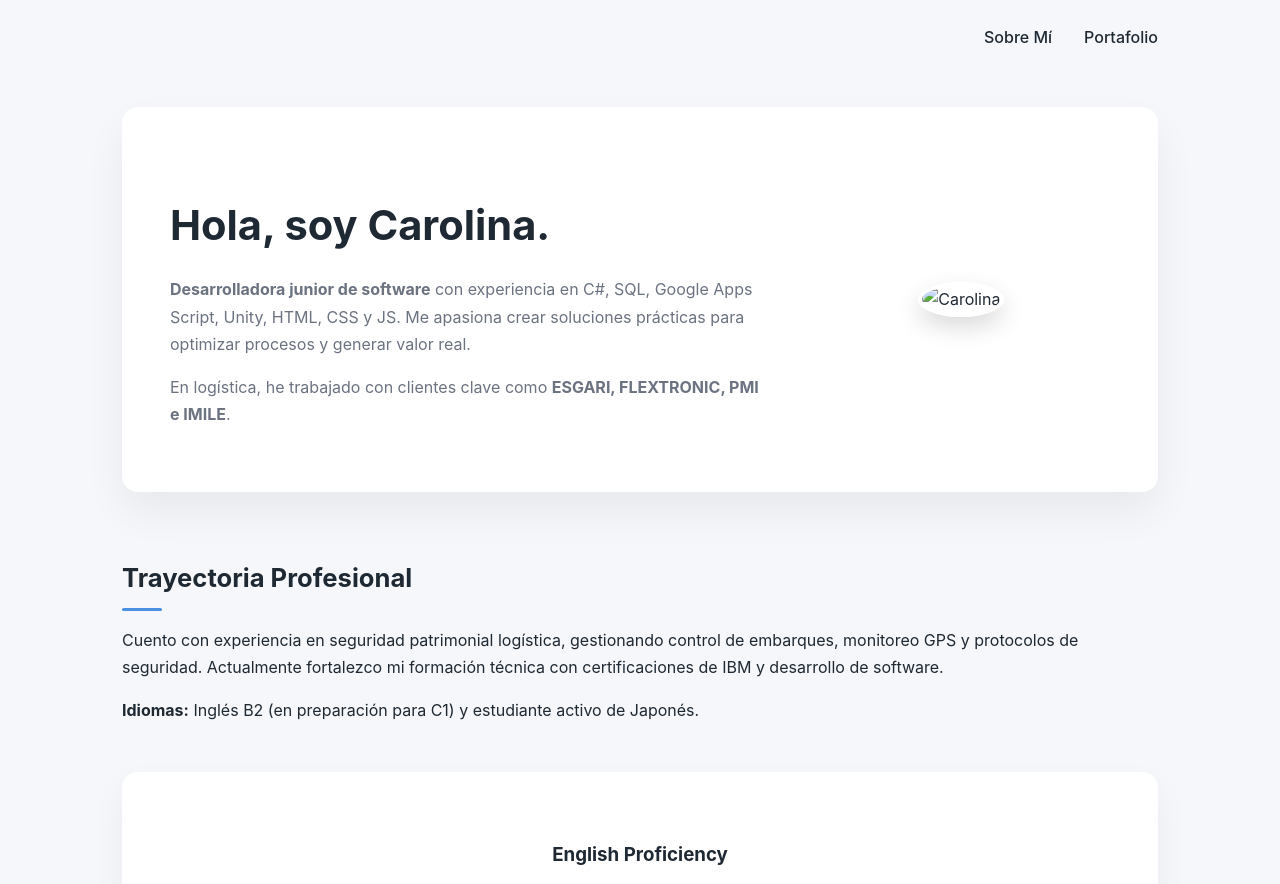
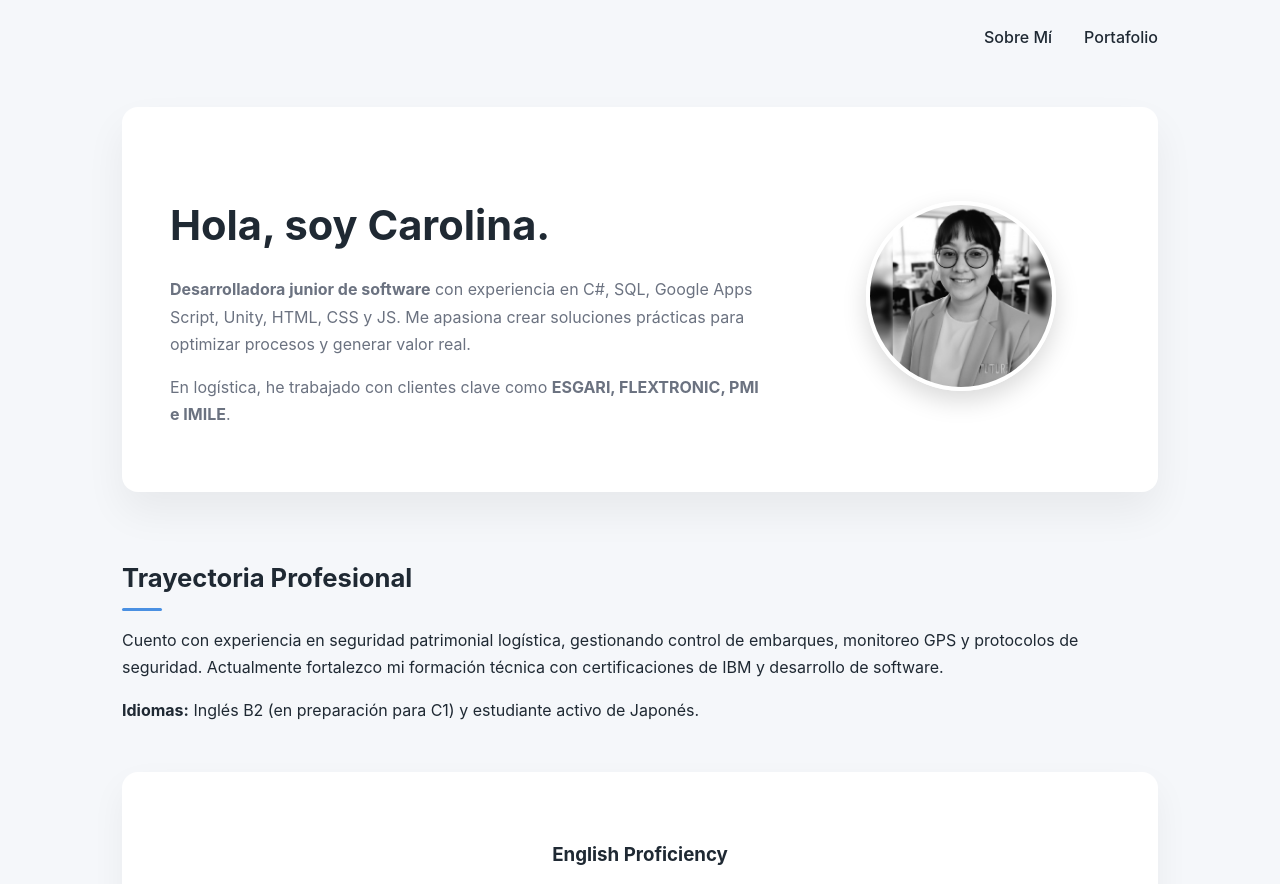
Before and after one commit to mashine759/CaroCode, a plain HTML site: page index.html in a window 1280 px wide. Shown: the top 884 px of the page. Drawn offline with Linux system fonts and the light colour scheme; grey boxes are pictures that could not be loaded.

Commit message:
Update index.html

```diff
--- a/index.html
+++ b/index.html
@@ -181,7 +181,7 @@ iframe {
                 <p>En logística, he trabajado con clientes clave como <strong>ESGARI, FLEXTRONIC, PMI e IMILE</strong>.</p>
             </div>
             <div class="hero-image">
-                <img src="img/caro.jpg" alt="Carolina" class="profile-img">
+                <img src="images/caro.jpg" alt="Carolina" class="profile-img">
             </div>
         </section>
 
@@ -199,4 +199,5 @@ iframe {
     </div>
 
 </body>
+
 </html>
```
